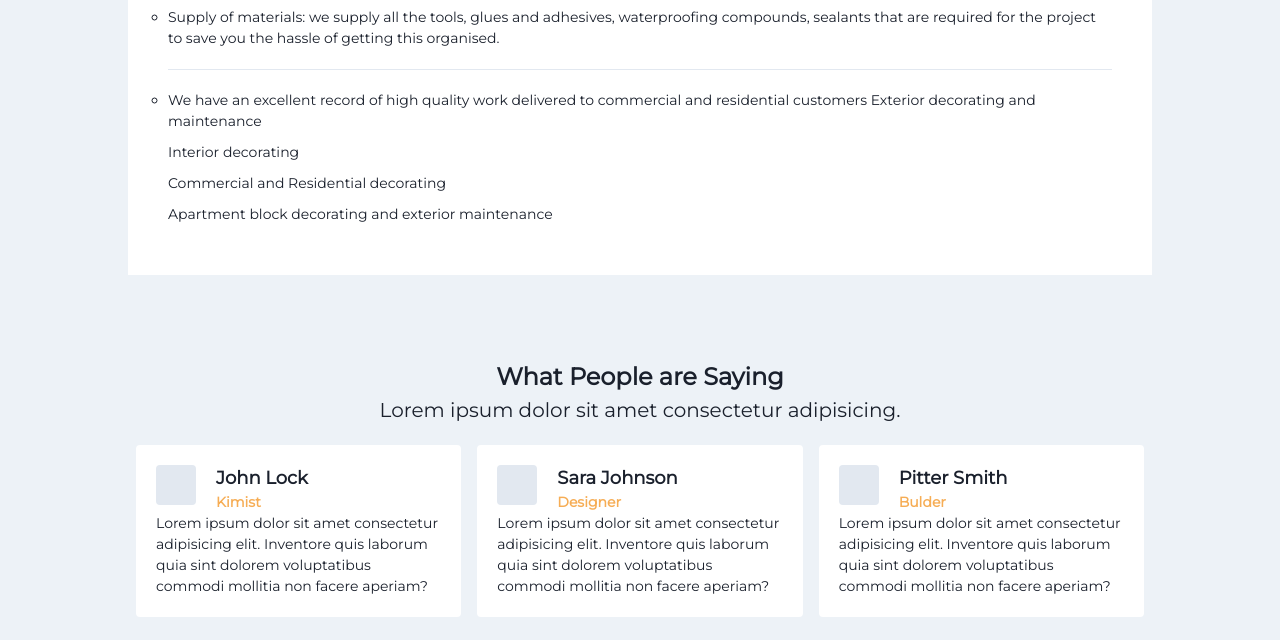
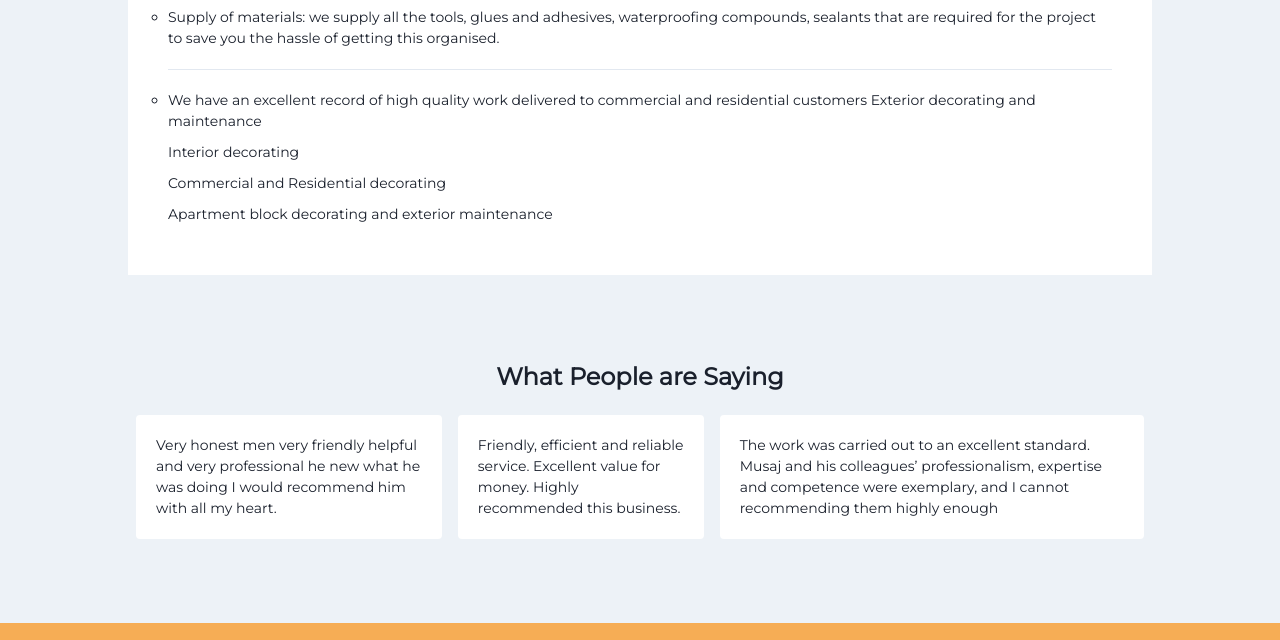
Before and after one commit to bashvtini/gbconstruction, a website: page index.html in a window 1280 px wide. Shown: the part 1064-1704 px from the top of the page. Drawn offline with Linux system fonts and the light colour scheme.

Commit message:
Feedback

```diff
--- a/assets/js/main.js
+++ b/assets/js/main.js
@@ -2,10 +2,6 @@ const services = document.querySelector("#services ul");
 
 const Services = () => {
   const data = [
-    {
-      icon: ["fas", "fa-fire"],
-      text: "Gas Central Heating Installation and Servicing"
-    },
     {
       icon: ["fas", "fa-bath"],
       text: "Bathroom Fitters / Shower Installation/ Repair"
@@ -19,21 +15,18 @@ const Services = () => {
       text: "Plumbing Repairs"
     },
     {
+      icon: ["fas", "fa-hot-tub"],
+      text: "Boiler installation, Repair or Servicing"
+    },
+    {
+      icon: ["fas", "fa-fire"],
+      text: "Gas Central Heating Installation and Servicing"
+    },
+    {
       icon: ["fab", "fa-hotjar"],
       text: "Under floor heating"
-    },
-    {
-      icon: ["fas", "fa-hot-tub"],
-      text: "Boiler installation, Repair or Servicing"
     }
   ];
-
-  //   <li class="p-5 bg-white rounded md:mr-2 mb-5 md:w-1/6 h-40 mx-2">
-  //         <i class="fas fa-fire text-4xl text-orange-400"></i>
-  //         <p class="text-sm pt-2">
-  //           Gas Central Heating Installation and Servicing
-  //         </p>
-  //       </li>
 
   data.map(e => {
     const li = document.createElement("li");
--- a/index.html
+++ b/index.html
@@ -176,45 +176,29 @@
     <div class="container mx-auto md:px-32 flex flex-col py-16">
       <span class="text-center mb-5">
         <h1 class="text-2xl font-black">What People are Saying</h1>
-        <p class="text-xl">Lorem ipsum dolor sit amet consectetur adipisicing.</p>
+
       </span>
 
       <ul class="flex justify-between flex-col md:flex-row">
         <li class="rounded bg-white p-5 mx-2 mb-5">
-          <span class="flex">
-            <div class="user w-10 h-10 bg-gray-300 mr-5 rounded"></div>
-            <span>
-              <p class="font-black text-lg">John Lock</p>
-              <p class="text-orange-400 font-black text-sm">Kimist</p>
-            </span>
-          </span>
-          <p class="text-sm">Lorem ipsum dolor sit amet consectetur adipisicing elit. Inventore quis laborum quia sint
-            dolorem
-            voluptatibus commodi mollitia non facere aperiam?</p>
+
+          <p class="text-sm">Very honest men very friendly helpful and very professional he new what he was doing I
+            would recommend him with all my heart.
+
+          </p>
         </li>
         <li class="rounded bg-white p-5 mx-2 mb-5">
-          <span class="flex">
-            <div class="user w-10 h-10 bg-gray-300 mr-5 rounded"></div>
-            <span>
-              <p class="font-black text-lg">Sara Johnson</p>
-              <p class="text-orange-400 font-black text-sm">Designer</p>
-            </span>
-          </span>
-          <p class="text-sm">Lorem ipsum dolor sit amet consectetur adipisicing elit. Inventore quis laborum quia sint
-            dolorem
-            voluptatibus commodi mollitia non facere aperiam?</p>
+
+          <p class="text-sm">Friendly, efficient and reliable service. Excellent value for money. Highly recommended
+            this business.
+
+          </p>
         </li>
         <li class="rounded bg-white p-5 mx-2 mb-5">
-          <span class="flex">
-            <div class="user w-10 h-10 bg-gray-300 mr-5 rounded"></div>
-            <span>
-              <p class="font-black text-lg">Pitter Smith</p>
-              <p class="text-orange-400 font-black text-sm">Bulder</p>
-            </span>
-          </span>
-          <p class="text-sm">Lorem ipsum dolor sit amet consectetur adipisicing elit. Inventore quis laborum quia sint
-            dolorem
-            voluptatibus commodi mollitia non facere aperiam?</p>
+          <p class="text-sm">The work was carried out to an excellent standard. Musaj and his colleagues’
+            professionalism, expertise and competence were exemplary, and I cannot recommending them highly enough
+
+          </p>
         </li>
 
       </ul>
```
Also changed, not shown: 1 other file.
